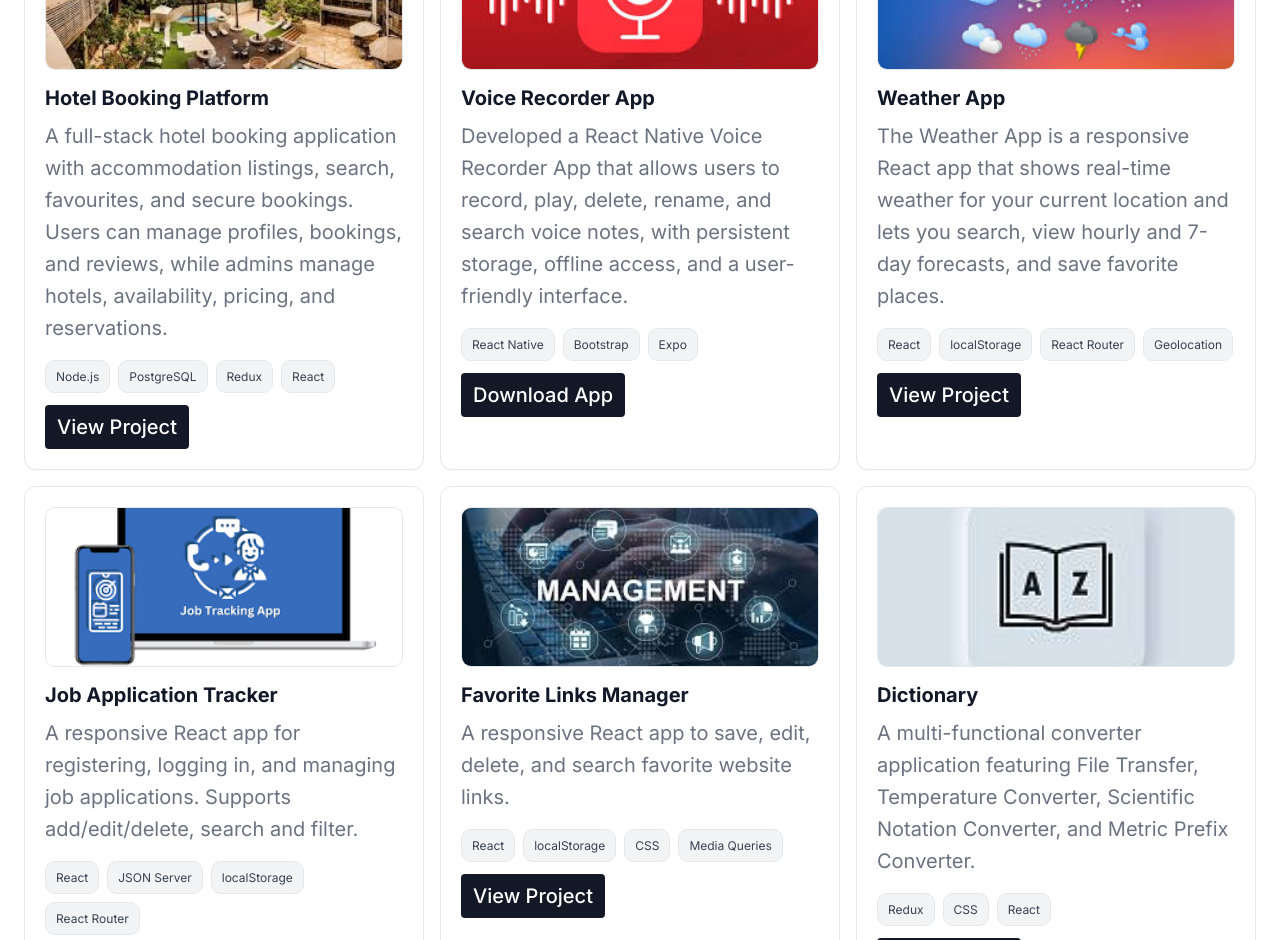
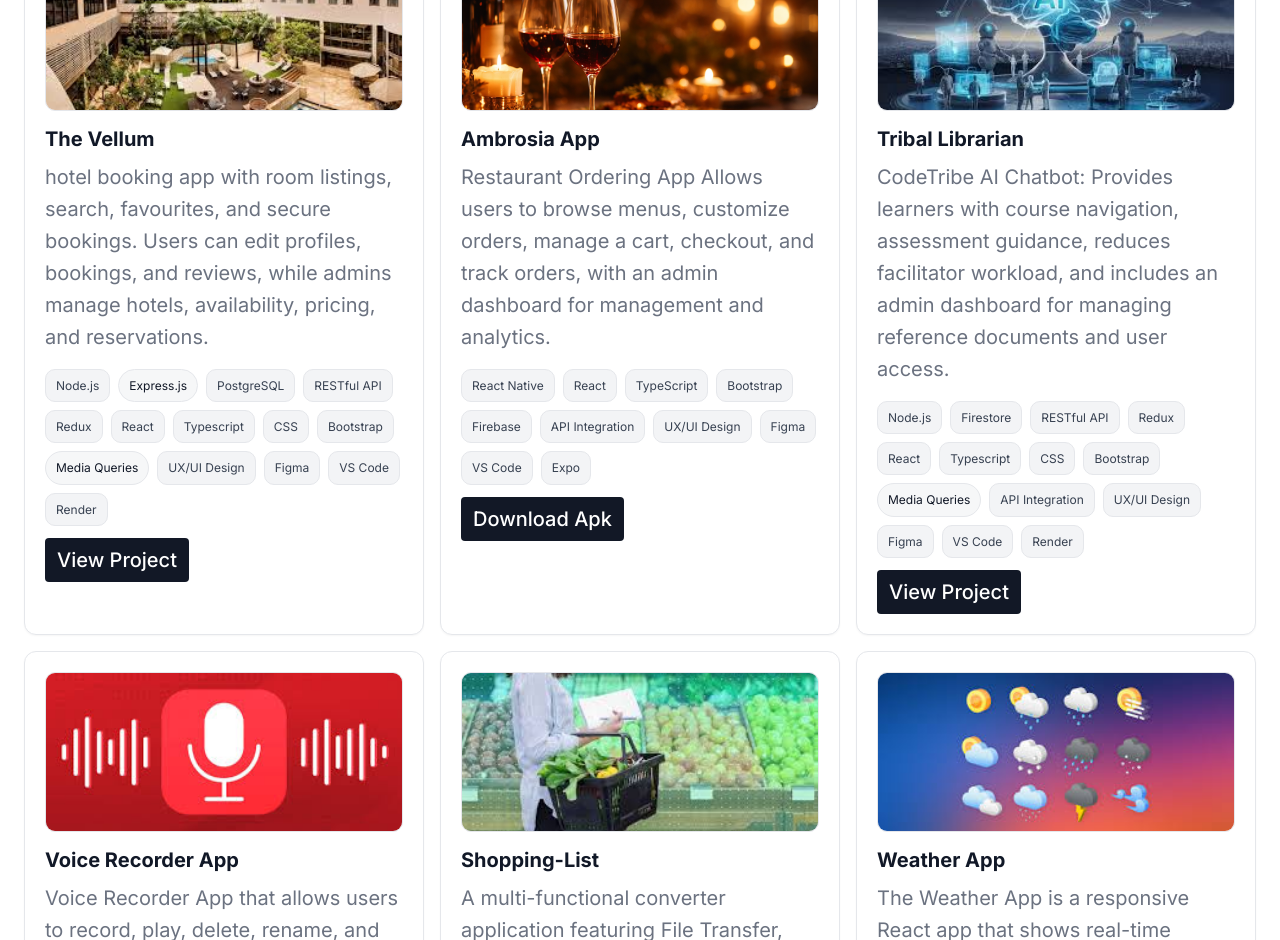
Before and after one commit to Ntombenhle2004/NP-Ngcobo-s-Portfolio, a React (Vite) app: page / in a window 1280 px wide. Shown: the part 1860-2800 px from the top of the page. Built offline with nearby package versions, Linux system fonts and the light colour scheme.

Commit message:
added some projects and skills

```diff
--- a/src/pages/home.tsx
+++ b/src/pages/home.tsx
@@ -3,9 +3,11 @@ import profileImg from "../assets/images/cb5e09de-b9ce-47ba-91d7-bd62597337cf.jf
 import weather from "../assets/images/images.jfif";
 import job from "../assets/images/jobtracker.png";
 import linki from "../assets/images/links (1).jfif";
-import dictionary from "../assets/images/dictionary(1).jfif";
+import shopping from "../assets/images/shopping(1).jfif";
 import hotel from "../assets/images/download (1).jfif";
 import record from "../assets/images/download.jpg";
+import restaurent from "../assets/images/restaurent.png"
+import Ai from "../assets/images/AIjfif.jfif"
 
 // Reveal-on-scroll: simple fade with no sliding
 const fadeIn = {
@@ -34,7 +36,9 @@ export default function Home() {
                 Software Engeneer | Software Developer
               </p>
               <p className="hero-desc">
-                ICT Applications Development graduate with strong skills in software development and web technologies, focused on building practical, innovative, and reliable digital solutions.
+                ICT Applications Development graduate with strong skills in
+                software development and web technologies, focused on building
+                practical, innovative, and reliable digital solutions.
               </p>
               <div className="contact-line">
                 <a href="mailto:ngcobontombenhle434@gmail.com">
@@ -209,9 +213,11 @@ export default function Home() {
                 <span className="tag">TypeScript</span>
                 <span className="tag">React</span>
                 <span className="tag">React Native</span>
+                <span className="tag">Bootstrap</span>
+                <span className="tag">Media Queries</span>
+                <span className="tag">API Integration</span>
+                <span className="tag">localStorage</span>
                 <span className="tag">UX/UI Design</span>
-                <span className="tag">Bootstrap</span>
-                <span className="tag">Tailwind CSS</span>
               </div>
             </motion.div>
 
@@ -262,6 +268,9 @@ export default function Home() {
                 <span className="tag">C#</span>
                 <span className="tag">ASP.NET</span>
                 <span className="tag">Node.js</span>
+                <span className="tag">Express.js</span>
+                <span className="tag">JSON Server</span>
+                <span className="tag">RESTful APIs</span>
               </div>
             </motion.div>
 
@@ -307,9 +316,9 @@ export default function Home() {
                 <div className="skill-title">Database</div>
               </div>
               <div className="skill-tags">
-                <span className="tag">SQL</span>
+                <span className="tag">PostgreSQL</span>
                 <span className="tag">Azure</span>
-                <span className="tag">MongoDB</span>
+                <span className="tag">Firebase</span>
               </div>
             </motion.div>
 
@@ -350,6 +359,7 @@ export default function Home() {
                 <span className="tag">Brackets</span>
                 <span className="tag">Figma</span>
                 <span className="tag">Expo</span>
+                <span className="tag">Render</span>
               </div>
             </motion.div>
           </div>
@@ -410,23 +420,123 @@ export default function Home() {
               transition={{ duration: 0.3 }}
             >
               <div className="project-thumb">
-
                 <img src={hotel} alt="hotel App" />
-
               </div>
-              <div className="panel-title">Hotel Booking Platform</div>
+              <div className="panel-title">The Vellum</div>
               <div className="panel-sub">
-                A full-stack hotel booking application with accommodation listings, search, favourites, and secure bookings. Users can manage profiles, bookings, and reviews, while admins manage hotels, availability, pricing, and reservations.
+                hotel booking app with room listings, search, favourites, and
+                secure bookings. Users can edit profiles, bookings, and reviews,
+                while admins manage hotels, availability, pricing, and
+                reservations.
               </div>
               <div style={{ display: "flex", gap: 8, flexWrap: "wrap" }}>
                 <span className="pill">Node.js</span>
+                <span className="tag">Express.js</span>
                 <span className="pill">PostgreSQL</span>
+                <span className="pill">RESTful API </span>
                 <span className="pill">Redux</span>
                 <span className="pill">React</span>
+                <span className="pill">Typescript</span>
+                <span className="pill">CSS</span>
+                <span className="pill">Bootstrap</span>
+                <span className="tag">Media Queries</span>
+                <span className="pill">UX/UI Design</span>
+                <span className="pill">Figma</span>
+                <span className="pill">VS Code</span>
+                <span className="pill">Render</span>
               </div>
               <div style={{ marginTop: 12 }}>
                 <a
                   href="https://the-vellum-frontend.onrender.com"
+                  target="_blank"
+                  rel="noopener noreferrer"
+                  className="view-button"
+                >
+                  View Project
+                </a>
+              </div>
+            </motion.div>
+
+            {/* restaurent app */}
+            <motion.div
+              className="card grid-span-4"
+              variants={fadeIn}
+              initial="hidden"
+              whileInView="visible"
+              viewport={{ amount: 0.2, once: true }}
+              transition={{ duration: 0.3 }}
+            >
+              <div className="project-thumb">
+                <img src={restaurent} alt="Restaurent App" />
+              </div>
+
+              <div className="panel-title">Ambrosia App</div>
+              <div className="panel-sub">
+                Restaurant Ordering App Allows users to browse menus, customize
+                orders, manage a cart, checkout, and track orders, with an admin
+                dashboard for management and analytics.
+              </div>
+              <div style={{ display: "flex", gap: 8, flexWrap: "wrap" }}>
+                <span className="pill">React Native</span>
+                <span className="pill">React</span>
+                <span className="pill">TypeScript</span>
+                <span className="pill">Bootstrap</span>
+                <span className="pill">Firebase</span>
+                <span className="pill">API Integration</span>
+                <span className="pill">UX/UI Design</span>
+                <span className="pill">Figma</span>
+                <span className="pill">VS Code</span>
+                <span className="pill">Expo</span>
+              </div>
+              <div style={{ marginTop: 12 }}>
+                <a
+                  href="https://expo.dev/artifacts/eas/wFiMXzmV3Gom868qyqpFtz.apk"
+                  target="_blank"
+                  rel="noopener noreferrer"
+                  className="view-button"
+                >
+                  Download Apk
+                </a>
+              </div>
+            </motion.div>
+            {/* Weather App */}
+            <motion.div
+              className="card grid-span-4"
+              variants={fadeIn}
+              initial="hidden"
+              whileInView="visible"
+              viewport={{ amount: 0.2, once: true }}
+              transition={{ duration: 0.3 }}
+            >
+              <div className="project-thumb">
+                <img src={Ai} alt="Weather App" />
+              </div>
+              <div className="panel-title">Tribal Librarian</div>
+              <div className="panel-sub">
+                CodeTribe AI Chatbot: Provides learners with course navigation,
+                assessment guidance, reduces facilitator workload, and includes
+                an admin dashboard for managing reference documents and user
+                access.{" "}
+              </div>
+              <div style={{ display: "flex", gap: 8, flexWrap: "wrap" }}>
+                <span className="pill">Node.js</span>
+                <span className="pill">Firestore</span>
+                <span className="pill">RESTful API </span>
+                <span className="pill">Redux</span>
+                <span className="pill">React</span>
+                <span className="pill">Typescript</span>
+                <span className="pill">CSS</span>
+                <span className="pill">Bootstrap</span>
+                <span className="tag">Media Queries</span>
+                <span className="pill">API Integration</span>
+                <span className="pill">UX/UI Design</span>
+                <span className="pill">Figma</span>
+                <span className="pill">VS Code</span>
+                <span className="pill">Render</span>
+              </div>
+              <div style={{ marginTop: 12 }}>
+                <a
+                  href="https://chatbot-nbhu.onrender.com"
                   target="_blank"
                   rel="noopener noreferrer"
                   className="view-button"
@@ -444,19 +554,24 @@ export default function Home() {
               viewport={{ amount: 0.2, once: true }}
               transition={{ duration: 0.3 }}
             >
-               <div className="project-thumb">
-
+              <div className="project-thumb">
                 <img src={record} alt="voice recorder app" />
-
               </div>
 
               <div className="panel-title">Voice Recorder App</div>
               <div className="panel-sub">
-                Developed a React Native Voice Recorder App that allows users to record, play, delete, rename, and search voice notes, with persistent storage, offline access, and a user-friendly interface.
+                Voice Recorder App that allows users to record, play, delete,
+                rename, and search voice notes, with persistent storage, offline
+                access, and a user-friendly interface.
               </div>
               <div style={{ display: "flex", gap: 8, flexWrap: "wrap" }}>
                 <span className="pill">React Native</span>
+                <span className="pill">React</span>
+                <span className="pill">TypeScript</span>
                 <span className="pill">Bootstrap</span>
+                <span className="pill">UX/UI Design</span>
+                <span className="pill">Figma</span>
+                <span className="pill">VS Code</span>
                 <span className="pill">Expo</span>
               </div>
               <div style={{ marginTop: 12 }}>
@@ -466,7 +581,46 @@ export default function Home() {
                   rel="noopener noreferrer"
                   className="view-button"
                 >
-                  Download App
+                  Download Apk
+                </a>
+              </div>
+            </motion.div>
+            <motion.div
+              className="card grid-span-4"
+              variants={fadeIn}
+              initial="hidden"
+              whileInView="visible"
+              viewport={{ amount: 0.2, once: true }}
+              transition={{ duration: 0.3 }}
+            >
+              <div className="project-thumb">
+                <img src={shopping} alt="dictionary" />
+              </div>
+              <div className="panel-title">Shopping-List</div>
+              <div className="panel-sub">
+                A multi-functional converter application featuring File
+                Transfer, Temperature Converter, Scientific Notation Converter,
+                and Metric Prefix Converter.
+              </div>
+              <div style={{ display: "flex", gap: 8, flexWrap: "wrap" }}>
+                <span className="pill">Redux</span>
+                <span className="pill">CSS</span>
+                <span className="pill">TypeScript</span>
+                <span className="pill">React</span>
+                <span className="pill">JSON Server</span>
+                <span className="pill">UX/UI Design</span>
+                <span className="pill">Figma</span>
+                <span className="pill">VS Code</span>
+                <span className="pill">Render</span>
+              </div>
+              <div style={{ marginTop: 12 }}>
+                <a
+                  href="https://shopping-list-prsw.onrender.com"
+                  target="_blank"
+                  rel="noopener noreferrer"
+                  className="view-button"
+                >
+                  View Project
                 </a>
               </div>
             </motion.div>
@@ -490,9 +644,16 @@ export default function Home() {
               </div>
               <div style={{ display: "flex", gap: 8, flexWrap: "wrap" }}>
                 <span className="pill">React</span>
+                <span className="pill">Redux</span>
+                <span className="pill">TypeScript</span>
+                <span className="pill">CSS</span>
+                <span className="tag">Media Queries</span>
+                <span className="pill">API Integration</span>
                 <span className="pill">localStorage</span>
-                <span className="pill">React Router</span>
-                <span className="pill">Geolocation</span>
+                <span className="pill">UX/UI Design</span>
+                <span className="pill">Figma</span>
+                <span className="pill">VS Code</span>
+                <span className="pill">Render</span>
               </div>
               <div style={{ marginTop: 12 }}>
                 <a
@@ -524,9 +685,17 @@ export default function Home() {
               </div>
               <div style={{ display: "flex", gap: 8, flexWrap: "wrap" }}>
                 <span className="pill">React</span>
+
+                <span className="pill">Redux</span>
+                <span className="pill">TypeScript</span>
+                <span className="pill">CSS</span>
+                <span className="tag">Media Queries</span>
+                <span className="pill">localStorage</span>
                 <span className="pill">JSON Server</span>
-                <span className="pill">localStorage</span>
-                <span className="pill">React Router</span>
+                <span className="pill">UX/UI Design</span>
+                <span className="pill">Figma</span>
+                <span className="pill">VS Code</span>
+                <span className="pill">Render</span>
               </div>
               <div style={{ marginTop: 12 }}>
                 <a
@@ -556,10 +725,19 @@ export default function Home() {
                 favorite website links.{" "}
               </div>
               <div style={{ display: "flex", gap: 8, flexWrap: "wrap" }}>
+
                 <span className="pill">React</span>
+
+                <span className="pill">Redux</span>
+                <span className="pill">TypeScript</span>
+                <span className="pill">CSS</span>
+                <span className="tag">Media Queries</span>
                 <span className="pill">localStorage</span>
-                <span className="pill">CSS</span>
-                <span className="pill">Media Queries</span>
+                <span className="pill">JSON Server</span>
+                <span className="pill">UX/UI Design</span>
+                <span className="pill">Figma</span>
+                <span className="pill">VS Code</span>
+                <span className="pill">Render</span>
               </div>
 
               <div style={{ marginTop: 12 }}>
@@ -574,39 +752,6 @@ export default function Home() {
               </div>
             </motion.div>
 
-            <motion.div
-              className="card grid-span-4"
-              variants={fadeIn}
-              initial="hidden"
-              whileInView="visible"
-              viewport={{ amount: 0.2, once: true }}
-              transition={{ duration: 0.3 }}
-            >
-              <div className="project-thumb">
-                <img src={dictionary} alt="dictionary" />
-              </div>
-              <div className="panel-title">Dictionary</div>
-              <div className="panel-sub">
-                A multi-functional converter application featuring File
-                Transfer, Temperature Converter, Scientific Notation Converter,
-                and Metric Prefix Converter.
-              </div>
-              <div style={{ display: "flex", gap: 8, flexWrap: "wrap" }}>
-                <span className="pill">Redux</span>
-                <span className="pill">CSS</span>
-                <span className="pill">React</span>
-              </div>
-              <div style={{ marginTop: 12 }}>
-                <a
-                  href="https://redux-dictionary.onrender.com"
-                  target="_blank"
-                  rel="noopener noreferrer"
-                  className="view-button"
-                >
-                  View Project
-                </a>
-              </div>
-            </motion.div>
             {/* <motion.div
               className="card grid-span-4"
               variants={fadeIn}
@@ -940,7 +1085,7 @@ export default function Home() {
               <div style={{ display: "grid", gap: 10 }}>
                 <a
                   className="btn btn-linkedin"
-                  href="www.linkedin.com/in/ntombenhle-ngcobo-5a0499334"
+                  href="https://www.linkedin.com/in/ntombenhle-ngcobo-5a0499334/"
                   target="_blank"
                   rel="noreferrer"
                 >
```
Also changed, not shown: src/assets/images/AIjfif.jfif (added), src/assets/images/restaurent.png (added).
